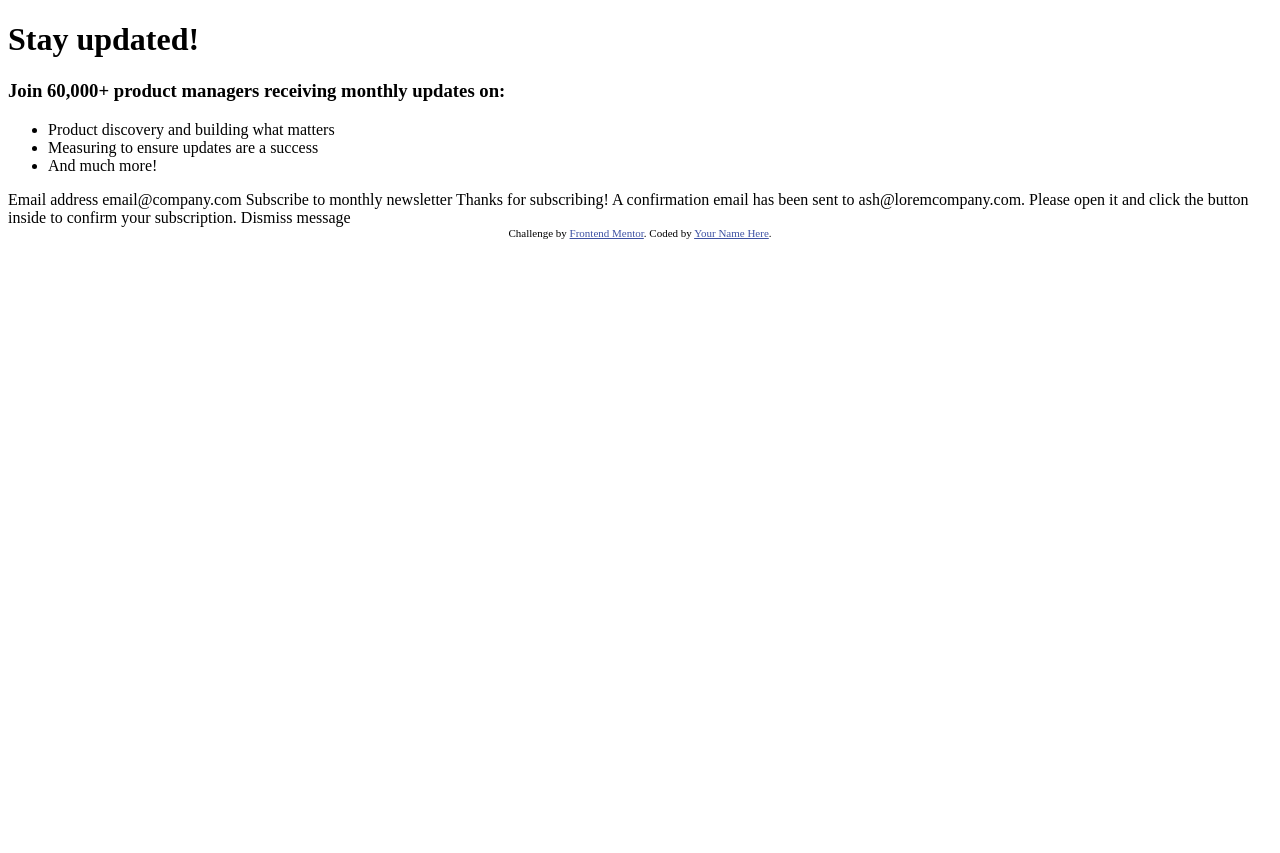
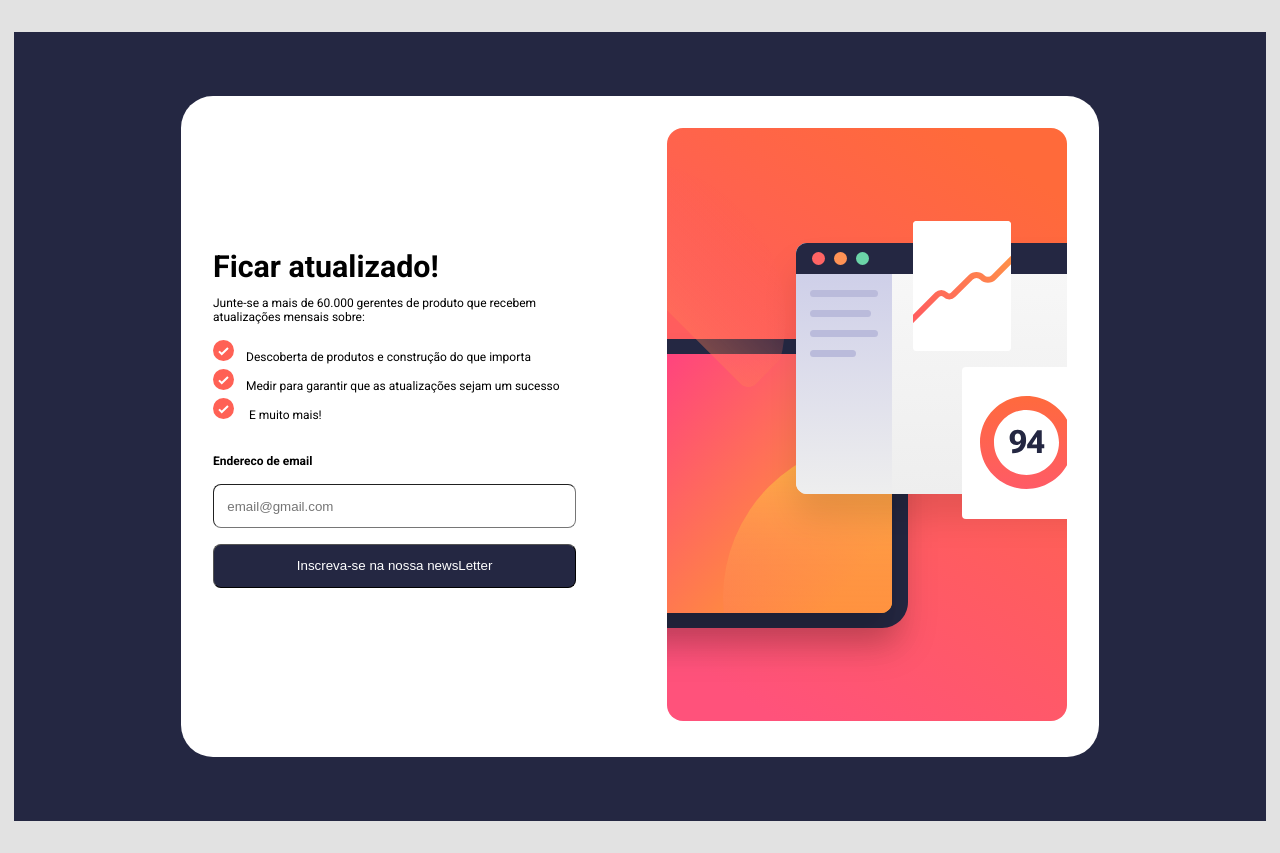
Before and after one commit to MichaelMoranis/frontend-mentor-exercises, a plain HTML site: page index.html in a window 1280 px wide. Before the commit the page ends 800 px from the top, so only its background shows below. Drawn offline with Linux system fonts and the light colour scheme.

Commit message:
aplicando estilos ao projeto

```diff
--- a/index.html
+++ b/index.html
@@ -1,55 +1,96 @@
 <!DOCTYPE html>
-<html lang="en">
+<html lang="pt-br">
   <head>
-  <meta charset="UTF-8">
-  <meta name="viewport" content="width=device-width, initial-scale=1.0"> <!-- displays site properly based on user's device -->
-
-  <link rel="icon" type="image/png" sizes="32x32" href="./assets/images/favicon-32x32.png">
-
-  <title>Frontend Mentor | Newsletter sign-up form with success message</title>
-
+    <meta charset="UTF-8" />
+    <meta name="viewport" content="width=device-width, initial-scale=1.0" />
+    <!-- displays site properly based on user's device -->
+    <link
+      rel="icon"
+      type="image/png"
+      sizes="32x32"
+      href="./assets/images/favicon-32x32.png"
+    />
+    <title>
+      Frontend Mentor | Newsletter sign-up form with success message
+    </title>
+    <link rel="stylesheet" href="./styles/styles.css" />
+    <link rel="preconnect" href="https://fonts.googleapis.com">
+    <link rel="preconnect" href="https://fonts.gstatic.com" crossorigin>
+    <link href="https://fonts.googleapis.com/css2?family=Roboto:wght@100;400;700&display=swap" rel="stylesheet">
     <!-- Feel free to remove these styles or customise in your own stylesheet 👍 -->
-  <style>
-    .attribution { font-size: 11px; text-align: center; }
-    .attribution a { color: hsl(228, 45%, 44%); }
-  </style>
   </head>
   <body>
     <!-- Sign-up form start -->
-  <h1>
-    Stay updated!
-  </h1>
-  <h3>
-    Join 60,000+ product managers receiving monthly updates on:
-  </h3>
+    <main>
+      <section>
+        <div class="container">
+          <div class="container__text">
+            <h1>Ficar atualizado!</h1>
+            <h3>Junte-se a mais de 60.000 gerentes de produto que recebem atualizações mensais sobre:</h3>
             <ul>
-    <li> Product discovery and building what matters</li>
-    <li>Measuring to ensure updates are a success</li>
-    <li>And much more!</li>
+              <li>
+                <img
+                  class="img__list"
+                  src="./assets/images/icon-list.svg"
+                  alt="icone-lista"
+                />Descoberta de produtos e construção do que importa
+              </li>
+              <li>
+                <img
+                  class="img__list"
+                  src="./assets/images/icon-list.svg"
+                  alt="icone-lista"
+                />Medir para garantir que as atualizações sejam um sucesso
+              </li>
+              <li>
+                <img
+                  class="img__list"
+                  src="./assets/images/icon-list.svg"
+                  alt="icone-lista"
+                  />
+                  E
+                 muito mais!
+              </li>
             </ul>
-
-
-  Email address
-  email@company.com
-
-  Subscribe to monthly newsletter
-
+          </div>
+          <div class="container__form">
+            <form>
+              <label>Endereco de email</label>
+              <input
+                type="email"
+                name="email"
+                id="eMail"
+                placeholder="email@gmail.com"
+              />
+              <button>Inscreva-se na nossa newsLetter</button>
+            </form>
+          </div>
+        </div>
+        <div>
+          <img
+            class="banner"
+            src="./assets/images/illustration-sign-up-desktop.svg"
+            alt="ilustracao de desktop"
+          />
+        </div>
+      </section>
+    </main>
     <!-- Sign-up form end -->
 
     <!-- Success message start -->
-
-  Thanks for subscribing!
-
-  A confirmation email has been sent to ash@loremcompany.com.
-  Please open it and click the button inside to confirm your subscription.
-
-  Dismiss message
+    <!-- <div class="dashboard">
+      Thanks for subscribing! A confirmation email has been sent to
+      ash@loremcompany.com. Please open it and click the button inside to
+      confirm your subscription. Dismiss message
+    </div> -->
 
     <!-- Success message end -->
 
-  <div class="attribution">
-    Challenge by <a href="https://www.frontendmentor.io?ref=challenge" target="_blank">Frontend Mentor</a>.
-    Coded by <a href="#">Your Name Here</a>.
-  </div>
+    <!-- <div class="attribution">
+      Desafiado por
+      <a href="https://www.frontendmentor.io?ref=challenge" target="_blank"
+        >Frontend Mentor</a
+      >. Coded by <a href="#">Michael Moranis</a>.
+    </div> -->
   </body>
 </html>
--- /dev/null
+++ b/styles/styles.css
@@ -0,0 +1,99 @@
+body {
+    margin: 0;
+    padding: 0;
+    box-sizing: border-box;
+    background-color: rgb(226, 226, 226);
+}
+
+main {
+    display: flex;
+    justify-content: center;
+    width: 1220px;
+    margin: 2em auto;
+    padding: 4rem 1em;
+    background-color: hsl(234, 29%, 20%);
+}
+
+section {
+    display: flex;
+    align-items: center;
+    justify-content: center;
+    background-color: white;
+    margin: auto;
+    padding: 2em;
+    border-radius: 32px;
+    max-width: 70%;
+    max-height: 90%;
+}
+
+.container {
+    display: flex;
+    flex-direction: column;
+    height: 80%;
+    text-align: start;
+}
+
+.container__text {
+    height: 80%;
+    width: 80%;
+}
+.container__form {
+    display: flex;
+    flex-direction: column;
+    width: 80%;
+}
+
+form {
+    display: flex;
+    flex-direction: column;
+    padding: 1em 0;
+    gap: 1em;
+    width: 100%;
+}
+label {
+    font-family: "Roboto", sans-serif;
+    font-size: 12px;
+    font-weight: 700;
+}
+input {
+    padding: 1em;
+    border-radius: 8px;
+    border-width: 1px;
+}
+
+button {
+    padding: 1em;
+    border-radius: 8px;
+    border-width: 1px;
+    background-color: hsl(234, 29%, 20%);
+    color: white;
+}
+
+h1 {
+    font-size: 1.9em;
+    font-family: 'Roboto', sans-serif;
+    font-weight: 700;
+    margin: 0;
+}
+
+h3 {
+    font-size: 12px;
+    font-family: 'Roboto', sans-serif;
+    font-weight: 500;
+}
+ul {
+    list-style: none;
+    padding: 0;
+}
+
+li {
+    font-size: 12px;
+    font-family: 'Roboto', sans-serif;
+    font-weight: 500;
+    margin: 5px 0;
+}
+
+
+.img__list {
+    padding-right: 1em;
+}
```
Lines whose indentation alone changed are shown as unchanged.
